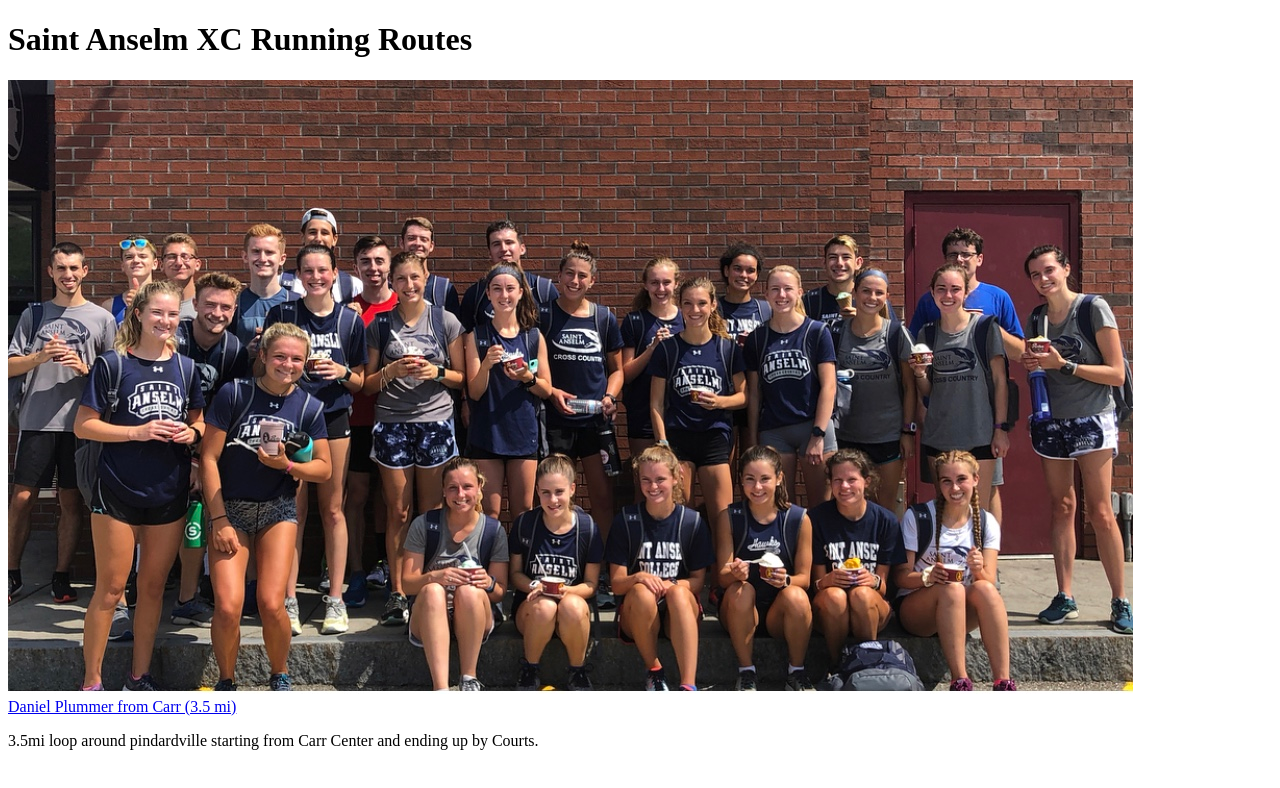
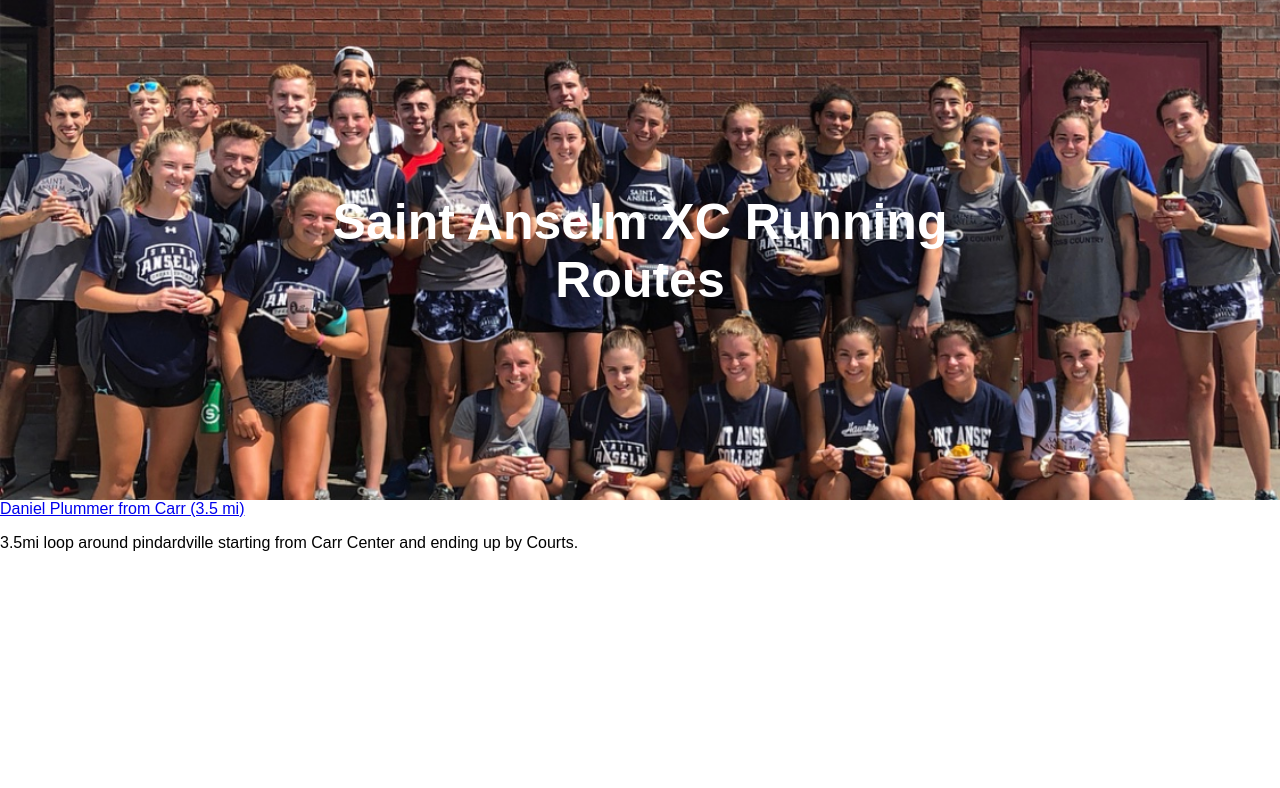
Before and after one commit to cdptools/cdptools.github.io, a plain HTML site: page index.html in a window 1280 px wide. Drawn offline with Linux system fonts and the light colour scheme.

Commit message:
Update index.html

```diff
--- a/index.html
+++ b/index.html
@@ -1,13 +1,40 @@
 <!DOCTYPE html>
 <html>
 <head>
+<meta name="viewport" content="width=device-width, initial-scale=1.0">
 <link rel="stylesheet" href="styles.css">
 <title>SACXC Routes</title>
+<style>
+body {
+  margin: 0;
+  font-family: Arial, Helvetica, sans-serif;
+}
+
+.hero-image {
+  background: url(IMG_6472.jpg) no-repeat center;
+  background-size: cover;
+  height: 500px;
+  position: relative;
+}
+
+.hero-text {
+  text-align: center;
+  position: absolute;
+  top: 50%;
+  left: 50%;
+  transform: translate(-50%, -50%);
+  color: white;
+}
+</style>
 </head>
 
 <body>
-<h1>Saint Anselm XC Running Routes</h1>
-<img src="IMG_6472.jpg" alt=""> <br/>
+<div class="hero-image">
+  <div class="hero-text">
+    <h1 style="font-size:50px">Saint Anselm XC Running Routes</h1>
+  </div>
+</div>
+
 <a href="route1.html">Daniel Plummer from Carr (3.5 mi)</a>
 <p>3.5mi loop around pindardville starting from Carr Center and ending up by Courts.</p>
 </body>
```
